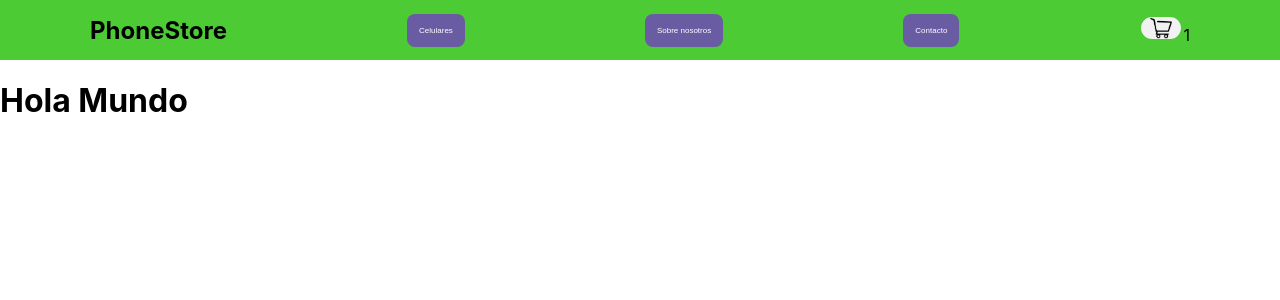
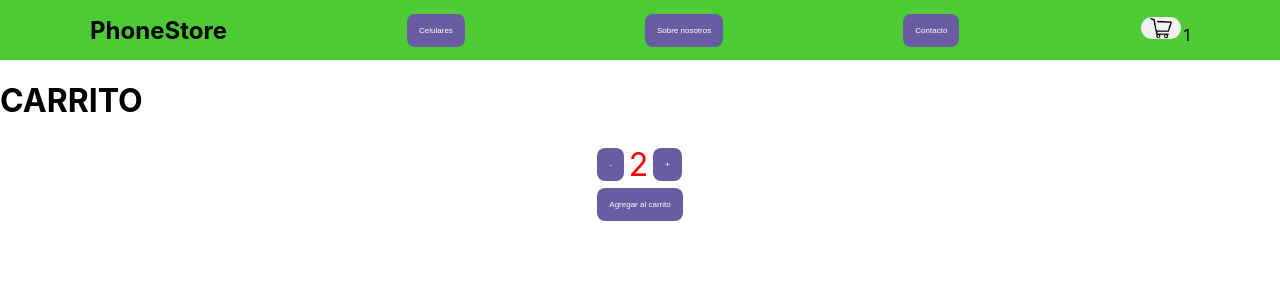
Before and after one commit to briann14/appbrianguzman, a React (Create React App) app: page / in a window 1280 px wide. Shown: the top 300 px of the page. Built offline with nearby package versions, Linux system fonts and the light colour scheme.

Commit message:
creating counter

```diff
--- a/src/App.js
+++ b/src/App.js
@@ -1,3 +1,4 @@
+import { useState} from 'react'
 import './App.css';
 import NavBar from './components/NavBar/NavBar';
 import ItemListContainer from './components/ItemListContainer/ItemListContainer';
@@ -6,7 +7,7 @@ function App() {
   <div className = "app">
 
   <NavBar title = "PhoneStore"/>
-  <ItemListContainer greeting = "Hola Mundo"/>
+  <ItemListContainer/>
 
   </div>
   )
--- /dev/null
+++ b/src/components/ItemCount/ItemCount.js
@@ -0,0 +1,37 @@
+import { useState } from 'react'
+
+const ItemCount = ({stock = 1, initial = 1, onAdd})=> {
+   const [cantidad , setCantidad] = useState(initial)
+
+   const increment = () => {
+       if(cantidad < stock) {
+           setCantidad(cantidad+1)
+       }
+   }
+
+   const decrement = () => {
+       if(cantidad> 0) {
+           setCantidad(cantidad - 1)
+       }
+   }
+
+   return(
+       <div align="center">
+           <table >
+               <tbody>
+                   <tr>
+                       <td ><button className="Option" onClick={()=> decrement() }>-</button></td>
+                       <td style={{fontSize : '2rem' , color : 'red'}}>{cantidad}</td>
+                       <td ><button className="Option" onClick={() => increment() }>+</button></td>
+                   </tr>
+                   <tr>
+                       <td  colSpan="5"><button className="Option" onClick={() => onAdd(cantidad)}>Agregar al carrito</button></td>
+                   </tr>
+
+               </tbody>
+           </table>
+       </div>
+   )
+
+}
+export default ItemCount
--- a/src/components/ItemListContainer/ItemListContainer.js
+++ b/src/components/ItemListContainer/ItemListContainer.js
@@ -1,9 +1,36 @@
-const ItemListContainer = ({greeting}) =>{
+import {  useState } from 'react'
 
-    return(
-        <div><h1>{greeting}</h1></div>
+import ItemCount from "../ItemCount/ItemCount"
 
 
+
+
+
+const ItemListContainer = ({greeting = 'CARRITO'  })=> {
+    const [productos, setProductos] = useState([])
+
+
+
+
+    const handleOnAdd = (cantidad) => {
+        console.log(`Se agregaron ${cantidad} productos`)
+    }
+
+    console.log(productos)
+
+    return (
+        <div className="ItemListContainer">
+            <h1>{greeting}</h1>
+            <ItemCount stock={10} initial={2} onAdd={handleOnAdd}/>
+            <ul>
+                {productos.map(producto => {
+                    return <li key={producto.id}>{producto.name}</li>
+                })}
+
+            </ul>
+        </div>
     )
+
 }
+
 export default ItemListContainer
```
